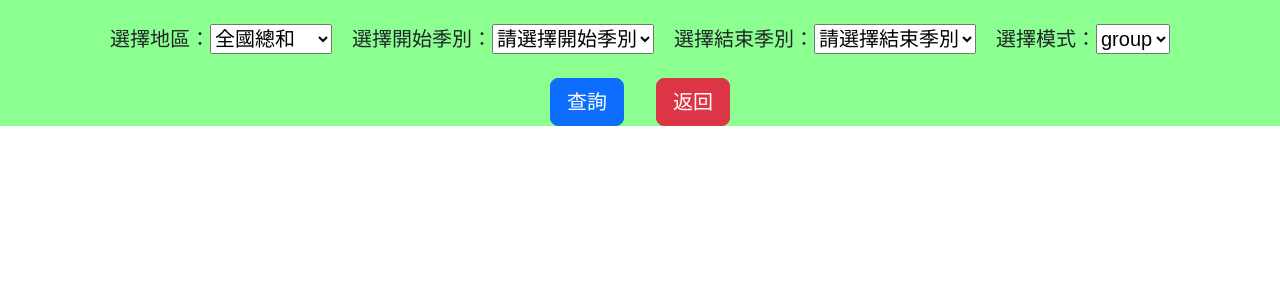
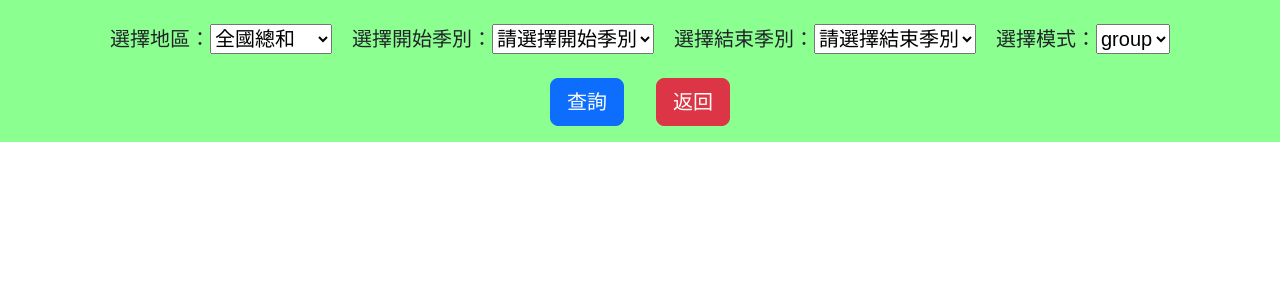
Before and after one commit to x-stardust-x/Data_Analysis, a Django app: template templates/myapp/bar.html in a window 1280 px wide. Shown: the top 300 px of the page. Run offline with Django 4.2, Linux system fonts and the light colour scheme; the template is opened without the code that fills it, so the values that code supplies are empty; some libraries are stand-ins or nearby versions.

Commit message:
adjust bottom

```diff
--- a/templates/myapp/bar.html
+++ b/templates/myapp/bar.html
@@ -66,7 +66,7 @@
               </select>
               </div>
             </div>
-            <div class="col-12 d-flex justify-content-center mt-2">
+            <div class="col-12 d-flex justify-content-center mt-2 mb-3">
               <button type="submit" class="btn btn-primary btn-lg mx-3">查詢</button>
               <a href="../../" class="btn btn-danger btn-lg mx-3">返回</a>
             </div>
--- a/templates/myapp/line.html
+++ b/templates/myapp/line.html
@@ -60,7 +60,7 @@
               </select>
               </div>
             </div>
-            <div class="col-12 d-flex justify-content-center mt-2">
+            <div class="col-12 d-flex justify-content-center mt-2 mb-3">
               <button type="submit" class="btn btn-primary btn-lg mx-3">查詢</button>
               <a href="../../" class="btn btn-danger btn-lg mx-3">返回</a>
             </div>
--- a/templates/myapp/rader.html
+++ b/templates/myapp/rader.html
@@ -50,7 +50,7 @@
         </select>
               </div>
             </div>
-            <div class="col-12 d-flex justify-content-center mt-2">
+            <div class="col-12 d-flex justify-content-center mt-2 mb-3">
               <button type="submit" class="btn btn-primary btn-lg mx-3">查詢</button>
               <a href="../../" class="btn btn-danger btn-lg mx-3">返回</a>
             </div>
```
